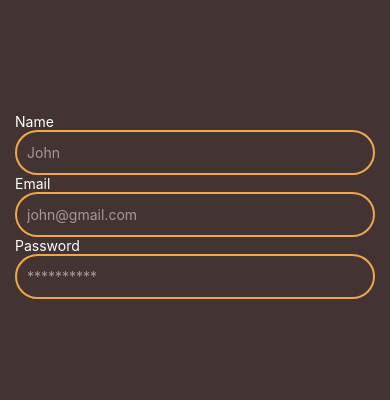
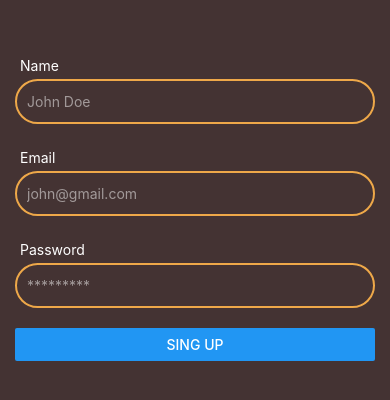
Before and after one commit to Chakravarthy-E/MusicSync, a React Native app in the folder client/: screen / in a window 390 px wide. Shown: the part 216-616 px from the top of the page. Built offline with nearby package versions, Linux system fonts and the light colour scheme.

Commit message:
create reusable input fields

```diff
--- /dev/null
+++ b/client/src/components/AuthInputField.tsx
@@ -0,0 +1,56 @@
+import AppInput from '@ui/AppInput';
+import colors from '@utils/colors';
+import React, {FC} from 'react';
+import {
+  View,
+  StyleSheet,
+  Text,
+  TextInputProps,
+  StyleProp,
+  ViewStyle,
+} from 'react-native';
+
+interface Props {
+  label?: string;
+  placeholder?: string;
+  keyboardType?: TextInputProps['keyboardType'];
+  autoCapitalize?: TextInputProps['autoCapitalize'];
+  secureTextEntry?: boolean;
+  containerStyle?: StyleProp<ViewStyle>;
+  onChange?: (text: string) => void;
+}
+
+const AuthInputField: FC<Props> = props => {
+  const {
+    label,
+    placeholder,
+    keyboardType,
+    autoCapitalize,
+    secureTextEntry,
+    containerStyle,
+    onChange,
+  } = props;
+
+  return (
+    <View style={[styles.container, containerStyle]}>
+      <Text style={styles.label}>{label}</Text>
+      <AppInput
+        placeholder={placeholder}
+        keyboardType={keyboardType}
+        autoCapitalize={autoCapitalize}
+        secureTextEntry={secureTextEntry}
+        onChangeText={onChange}
+      />
+    </View>
+  );
+};
+
+const styles = StyleSheet.create({
+  container: {},
+  label: {
+    color: colors.CONSTRAST,
+    padding: 5,
+  },
+});
+
+export default AuthInputField;
--- /dev/null
+++ b/client/src/ui/AppInput.tsx
@@ -0,0 +1,28 @@
+import colors from '@utils/colors';
+import React, {FC} from 'react';
+import {TextInputProps, StyleSheet, TextInput} from 'react-native';
+
+interface Props extends TextInputProps {}
+
+const AppInput: FC<Props> = props => {
+  return (
+    <TextInput
+      {...props}
+      placeholderTextColor={colors.INACTIVE_CONSTRAST}
+      style={[styles.input, props.style]}
+    />
+  );
+};
+
+const styles = StyleSheet.create({
+  input: {
+    borderWidth: 2,
+    borderColor: colors.SECONDARY,
+    height: 45,
+    borderRadius: 25,
+    color: colors.CONSTRAST,
+    padding: 10,
+  },
+});
+
+export default AppInput;
--- a/client/src/views/auth/SignUp.tsx
+++ b/client/src/views/auth/SignUp.tsx
@@ -1,30 +1,52 @@
+import AuthInputField from '@components/AuthInputField';
 import colors from '@utils/colors';
-import React, {FC} from 'react';
-import {View, SafeAreaView, TextInput, StyleSheet, Text} from 'react-native';
+import React, {FC, useState} from 'react';
+import {View, SafeAreaView, StyleSheet, Button} from 'react-native';
 
 interface Props {}
 
 const SignUp: FC<Props> = props => {
+  const [userInfo, setuserInfo] = useState({
+    name: '',
+    email: '',
+    password: '',
+  });
+
   return (
     <SafeAreaView style={styles.container}>
       <View style={styles.formContainer}>
-        <Text style={styles.label}>Name</Text>
-        <TextInput
-          placeholder="John"
-          placeholderTextColor={colors.INACTIVE_CONSTRAST}
-          style={styles.input}
+        <AuthInputField
+          placeholder="John Doe"
+          label="Name"
+          containerStyle={styles.marginBottom}
+          onChange={text => {
+            setuserInfo({...userInfo, name: text});
+          }}
         />
-        <Text style={styles.label}>Email</Text>
-        <TextInput
+        <AuthInputField
           placeholder="john@gmail.com"
-          placeholderTextColor={colors.INACTIVE_CONSTRAST}
-          style={styles.input}
+          label="Email"
+          keyboardType="email-address"
+          containerStyle={styles.marginBottom}
+          onChange={text => {
+            setuserInfo({...userInfo, email: text});
+          }}
         />
-        <Text style={styles.label}>Password</Text>
-        <TextInput
-          placeholder="**********"
-          placeholderTextColor={colors.INACTIVE_CONSTRAST}
-          style={styles.input}
+        <AuthInputField
+          placeholder="*********"
+          label="Password"
+          autoCapitalize="none"
+          secureTextEntry
+          containerStyle={styles.marginBottom}
+          onChange={text => {
+            setuserInfo({...userInfo, password: text});
+          }}
+        />
+        <Button
+          title="Sing up"
+          onPress={() => {
+            console.log(userInfo);
+          }}
         />
       </View>
     </SafeAreaView>
@@ -38,21 +60,13 @@ const styles = StyleSheet.create({
     alignItems: 'center',
     justifyContent: 'center',
   },
-  input: {
-    borderWidth: 2,
-    borderColor: colors.SECONDARY,
-    height: 45,
-    borderRadius: 25,
-    color: colors.CONSTRAST,
-    padding: 10,
-  },
-  label: {
-    color: colors.CONSTRAST,
-  },
   formContainer: {
     width: '100%',
     paddingHorizontal: 15,
   },
+  marginBottom: {
+    marginBottom: 20,
+  },
 });
 
 export default SignUp;
```
